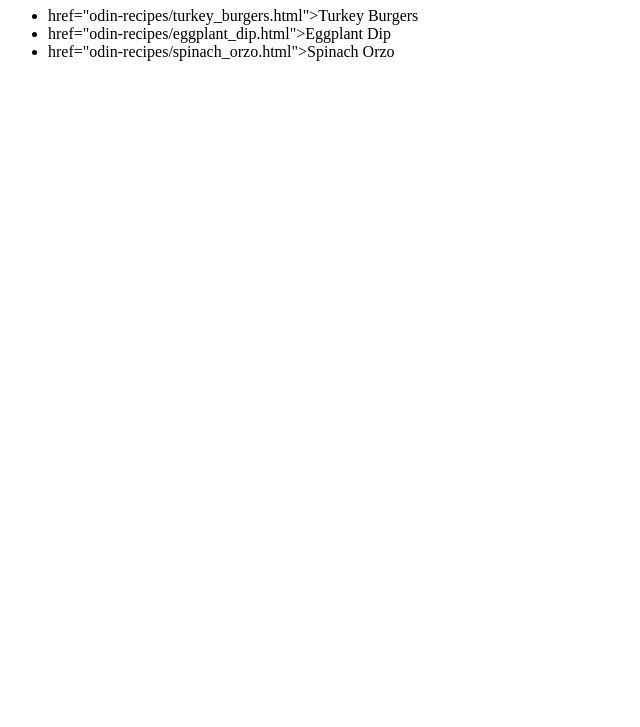
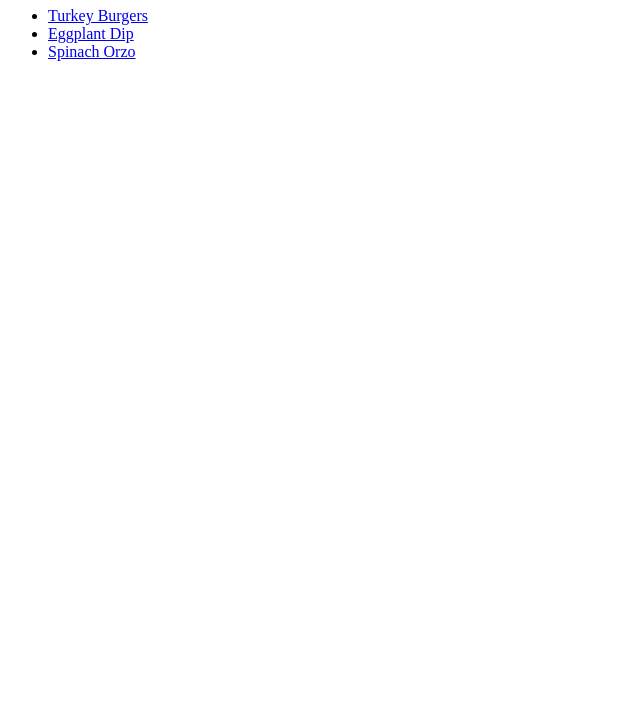
Before and after one commit to nadavkurtz/odin-recipes, a plain HTML site: page index.html in a window 1280 px wide. Shown: the part 73-800 px from the top of the page, without its empty margins (0-640 px from the left). Drawn offline with Linux system fonts and the light colour scheme.

Commit message:
fix: fix anchor tag formatting to include href

```diff
--- a/index.html
+++ b/index.html
@@ -7,9 +7,9 @@
     <body>
         <h1>Odin Recipes</h1>
         <ul>
-            <li><a>href="odin-recipes/turkey_burgers.html">Turkey Burgers</a></li>
-            <li><a>href="odin-recipes/eggplant_dip.html">Eggplant Dip</a></li>
-            <li><a>href="odin-recipes/spinach_orzo.html">Spinach Orzo</a></li>
+            <li><a href="odin-recipes/turkey_burgers.html">Turkey Burgers</a></li>
+            <li><a href="odin-recipes/eggplant_dip.html">Eggplant Dip</a></li>
+            <li><a href="odin-recipes/spinach_orzo.html">Spinach Orzo</a></li>
         </ul>
     </body>
 </html>
```
